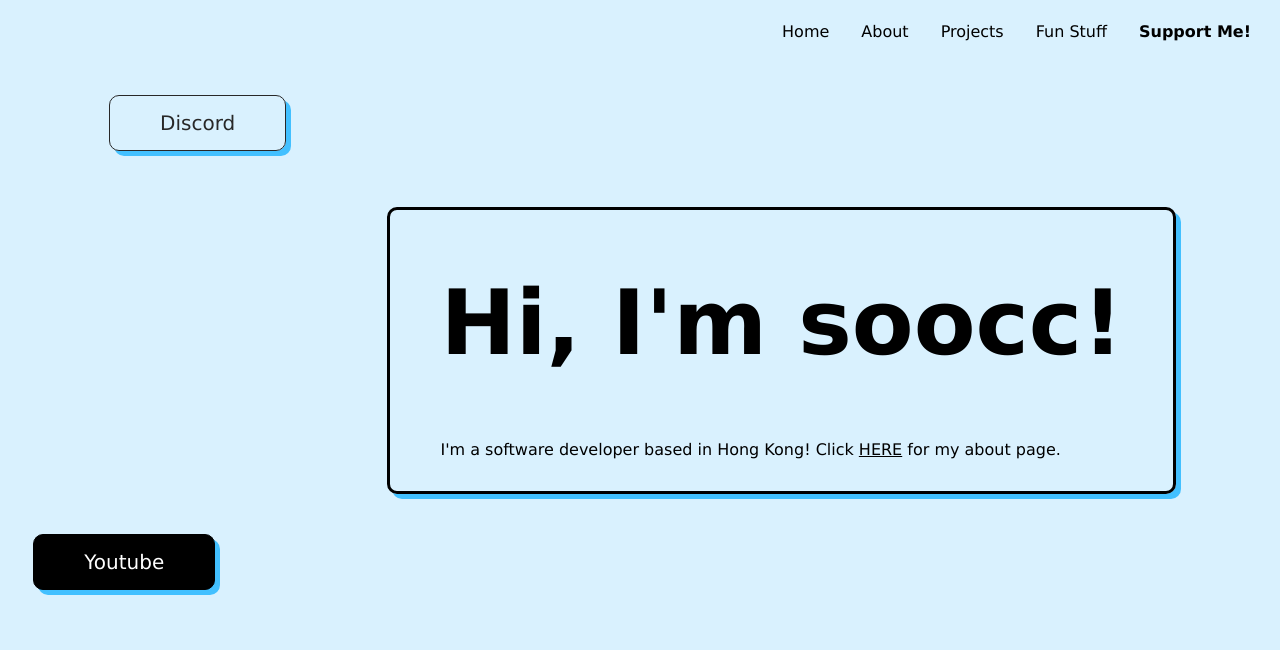
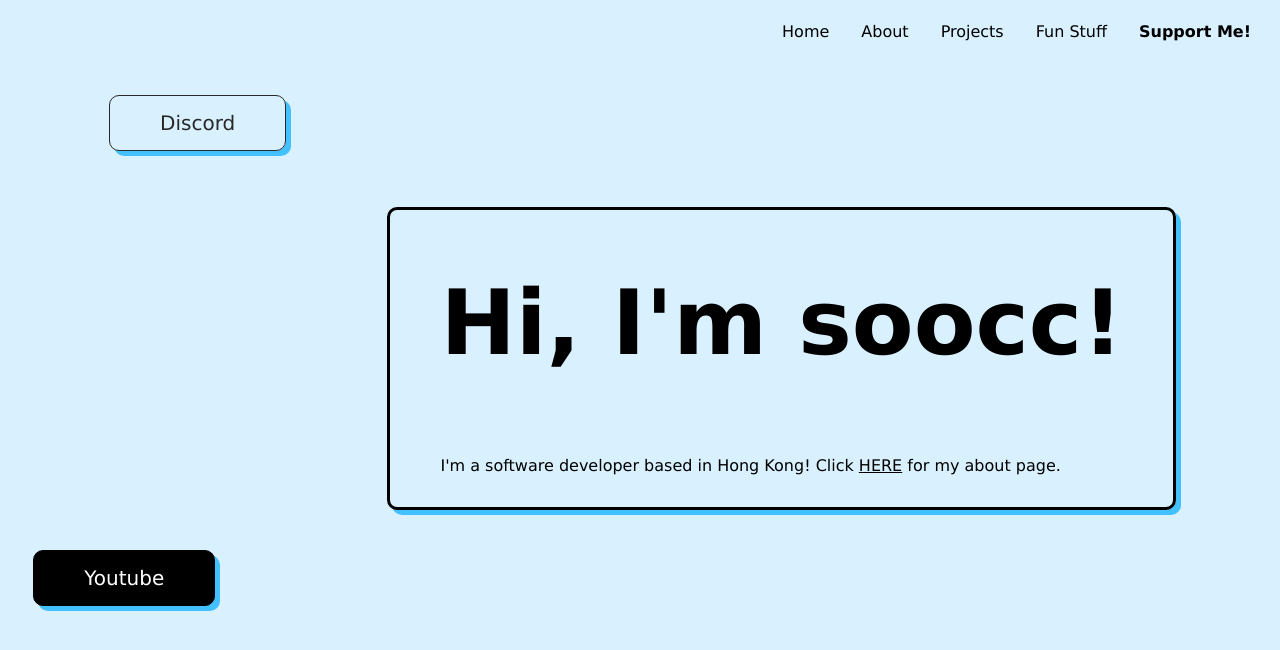
Before and after one commit to soocc/sooccsocks2, a Jekyll site: the page built from index.html, in a window 1280 px wide. Shown: the top 650 px of the page. Built offline with Jekyll 4.4.1, drawn with Linux system fonts in a browser that asks for light colours.

Commit message:
Update index.html

```diff
--- a/index.html
+++ b/index.html
@@ -22,7 +22,8 @@
       }
 
       .first {
-        display: inline-block;
+        display: inline-flex;
+        flex-direction: column;
         margin-top: 12%;
         margin-left: 8%;
         margin-bottom: 0px;
```
